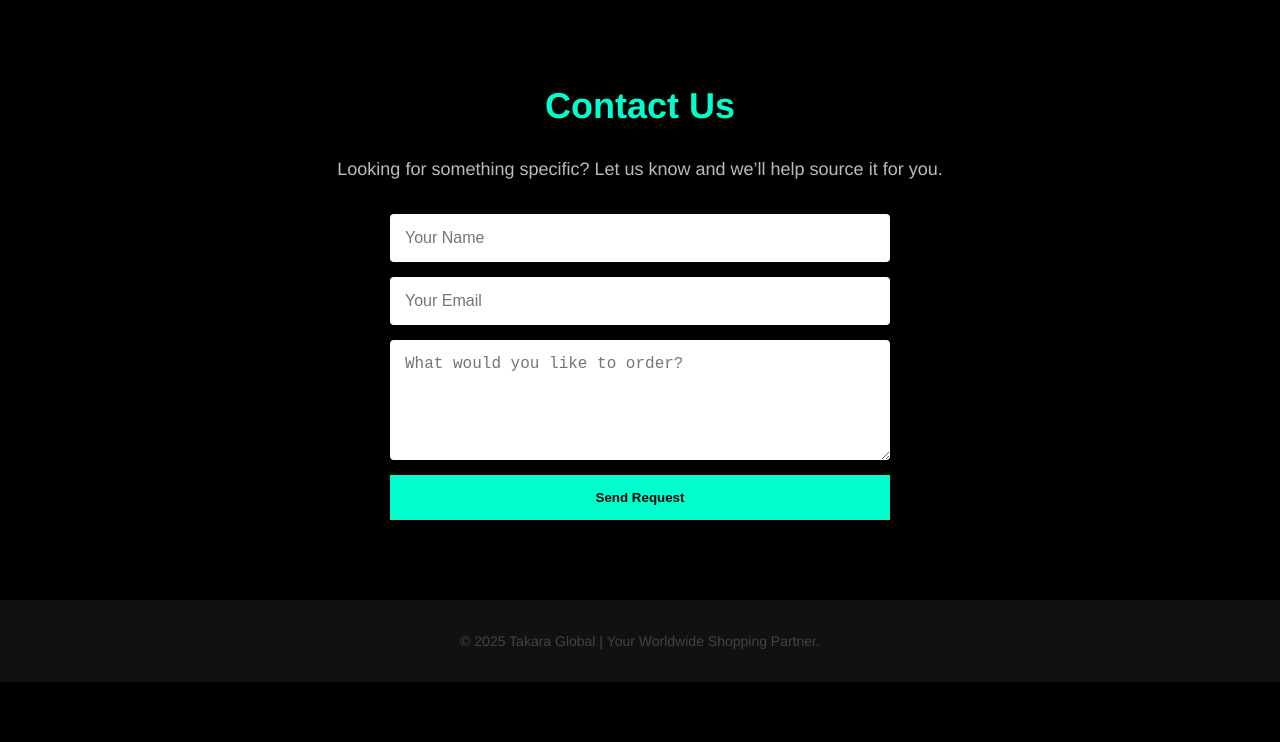
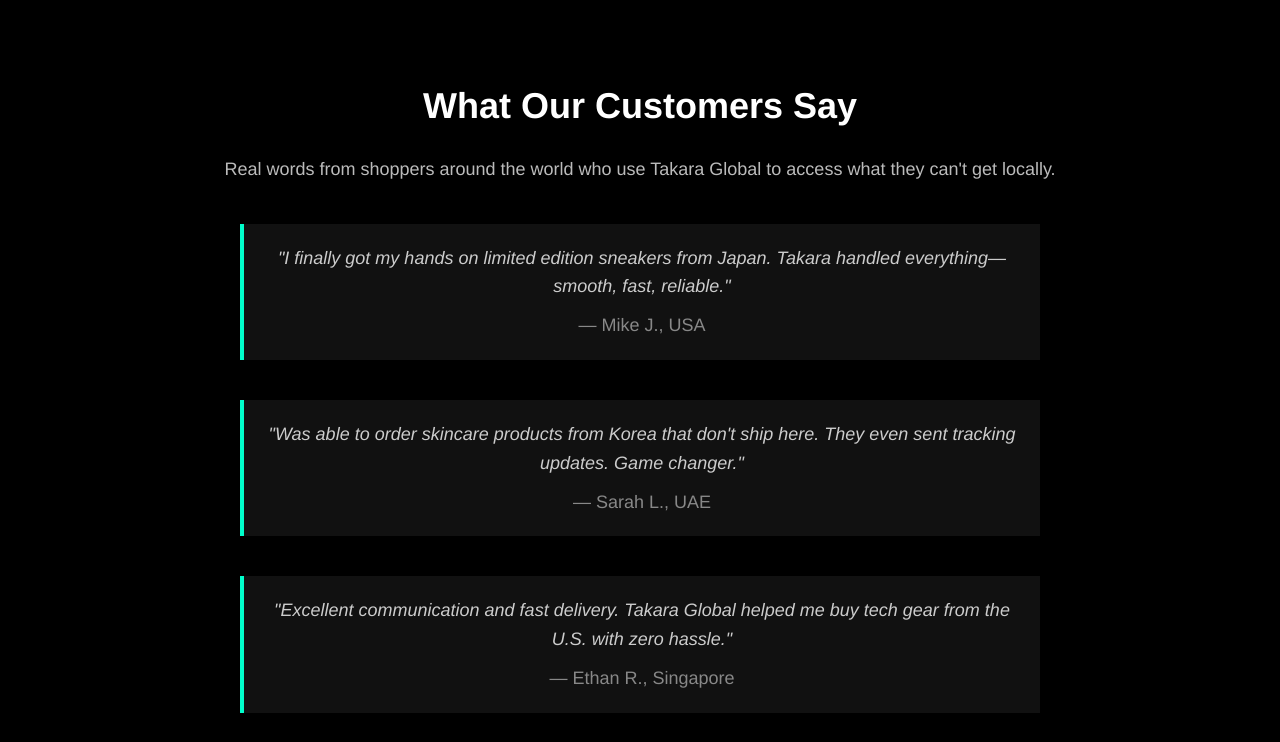
Before and after one commit to Demontaker87/takaraglobal, a plain HTML site: page index.html in a window 1280 px wide. Shown: the part 1218-1960 px from the top of the page. Before the commit the page ends 1900 px from the top, so only its background shows below. Drawn offline with Linux system fonts and the light colour scheme.

Commit message:
Update index.html

```diff
--- a/index.html
+++ b/index.html
@@ -38,7 +38,7 @@
 
     header h1 {
       font-size: 64px;
-      color: #00ffcc;
+      color: #ffffff;
       margin-bottom: 20px;
     }
 
@@ -59,7 +59,7 @@
     section h2 {
       font-size: 36px;
       margin-bottom: 20px;
-      color: #00ffcc;
+      color: #ffffff;
     }
 
     section p {
@@ -118,6 +118,7 @@
   <nav>
     <a href="#about">About</a>
     <a href="#services">How It Works</a>
+    <a href="#testimonials">Testimonials</a>
     <a href="#contact">Contact</a>
   </nav>
 
@@ -143,6 +144,32 @@
     </p>
   </section>
 
+  <!-- START Testimonials Section -->
+  <section id="testimonials">
+    <h2>What Our Customers Say</h2>
+    <p>Real words from shoppers around the world who use Takara Global to access what they can't get locally.</p>
+
+    <div style="margin-top: 40px; display: flex; flex-direction: column; gap: 40px; max-width: 800px; margin-left: auto; margin-right: auto;">
+
+      <div style="background-color: #111; padding: 20px; border-left: 4px solid #00ffcc;">
+        <p style="font-style: italic; color: #ccc;">"I finally got my hands on limited edition sneakers from Japan. Takara handled everything—smooth, fast, reliable."</p>
+        <p style="margin-top: 10px; color: #888;">— Mike J., USA</p>
+      </div>
+
+      <div style="background-color: #111; padding: 20px; border-left: 4px solid #00ffcc;">
+        <p style="font-style: italic; color: #ccc;">"Was able to order skincare products from Korea that don't ship here. They even sent tracking updates. Game changer."</p>
+        <p style="margin-top: 10px; color: #888;">— Sarah L., UAE</p>
+      </div>
+
+      <div style="background-color: #111; padding: 20px; border-left: 4px solid #00ffcc;">
+        <p style="font-style: italic; color: #ccc;">"Excellent communication and fast delivery. Takara Global helped me buy tech gear from the U.S. with zero hassle."</p>
+        <p style="margin-top: 10px; color: #888;">— Ethan R., Singapore</p>
+      </div>
+
+    </div>
+  </section>
+  <!-- END Testimonials Section -->
+
   <section id="contact">
     <h2>Contact Us</h2>
     <p>Looking for something specific? Let us know and we’ll help source it for you.</p>
```
